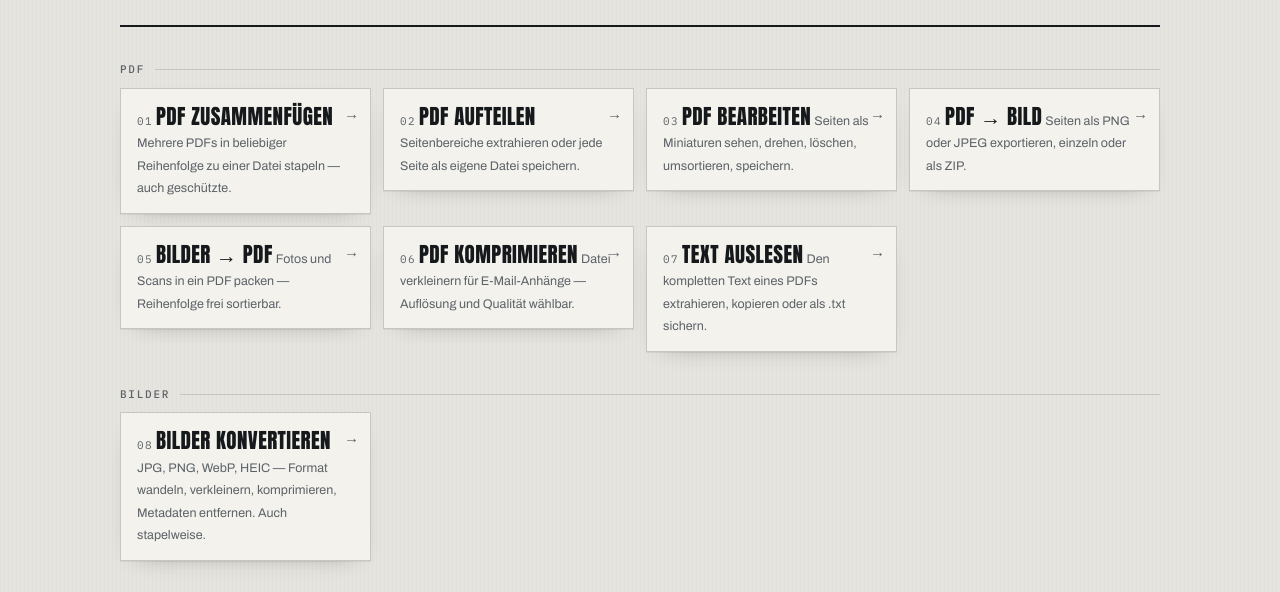
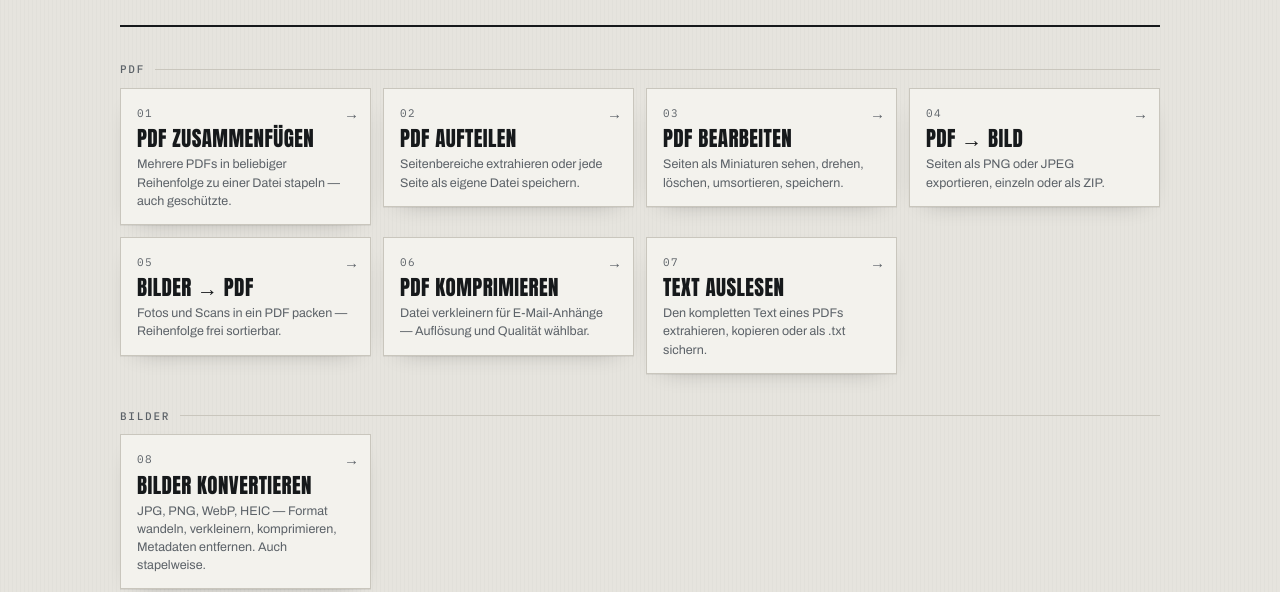
Before and after one commit to ichrocke/alleskonverter, a plain HTML site: page index.html in a window 1280 px wide. Shown: the part 189-781 px from the top of the page. Drawn offline with Linux system fonts and the light colour scheme.

Commit message:
Hub-Karten-Layout korrigiert; Verifikationsstand im Changelog dokumentiert
Co-Authored-By: Claude Fable 5 <noreply@anthropic.com>

```diff
--- a/css/base.css
+++ b/css/base.css
@@ -80,8 +80,9 @@ footer code{font-family:var(--mono);font-size:11.5px;background:var(--card);padd
   transition:transform .12s,border-color .12s;position:relative;
 }
 .card:hover{border-color:var(--ink);transform:translateY(-2px)}
-.card .no{font-family:var(--mono);font-size:11px;color:var(--ink-soft);letter-spacing:.12em}
-.card .name{font-family:var(--display);font-size:21px;text-transform:uppercase;letter-spacing:.02em;margin:6px 0 6px;line-height:1.05}
+.card .no{display:block;font-family:var(--mono);font-size:11px;color:var(--ink-soft);letter-spacing:.12em}
+.card .name{display:block;font-family:var(--display);font-size:21px;text-transform:uppercase;letter-spacing:.02em;margin:6px 0 6px;line-height:1.05}
+.card .desc{display:block}
 .card:hover .name{color:var(--stamp)}
 .card .desc{font-size:12.5px;color:var(--ink-soft);line-height:1.45}
 .card .arrow{position:absolute;top:14px;right:14px;font-family:var(--mono);color:var(--ink-soft)}
```
Also changed, not shown: CHANGELOG.md.
